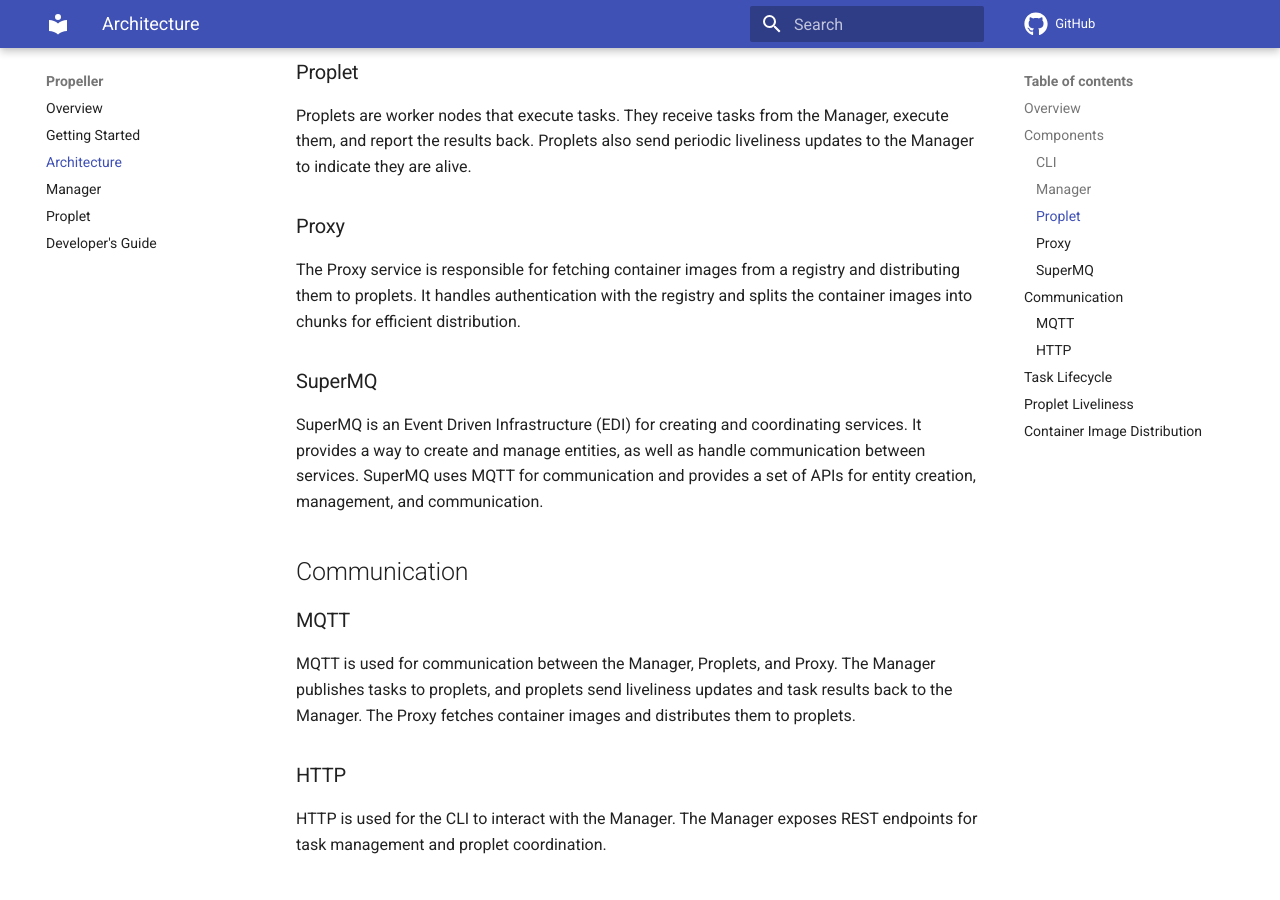
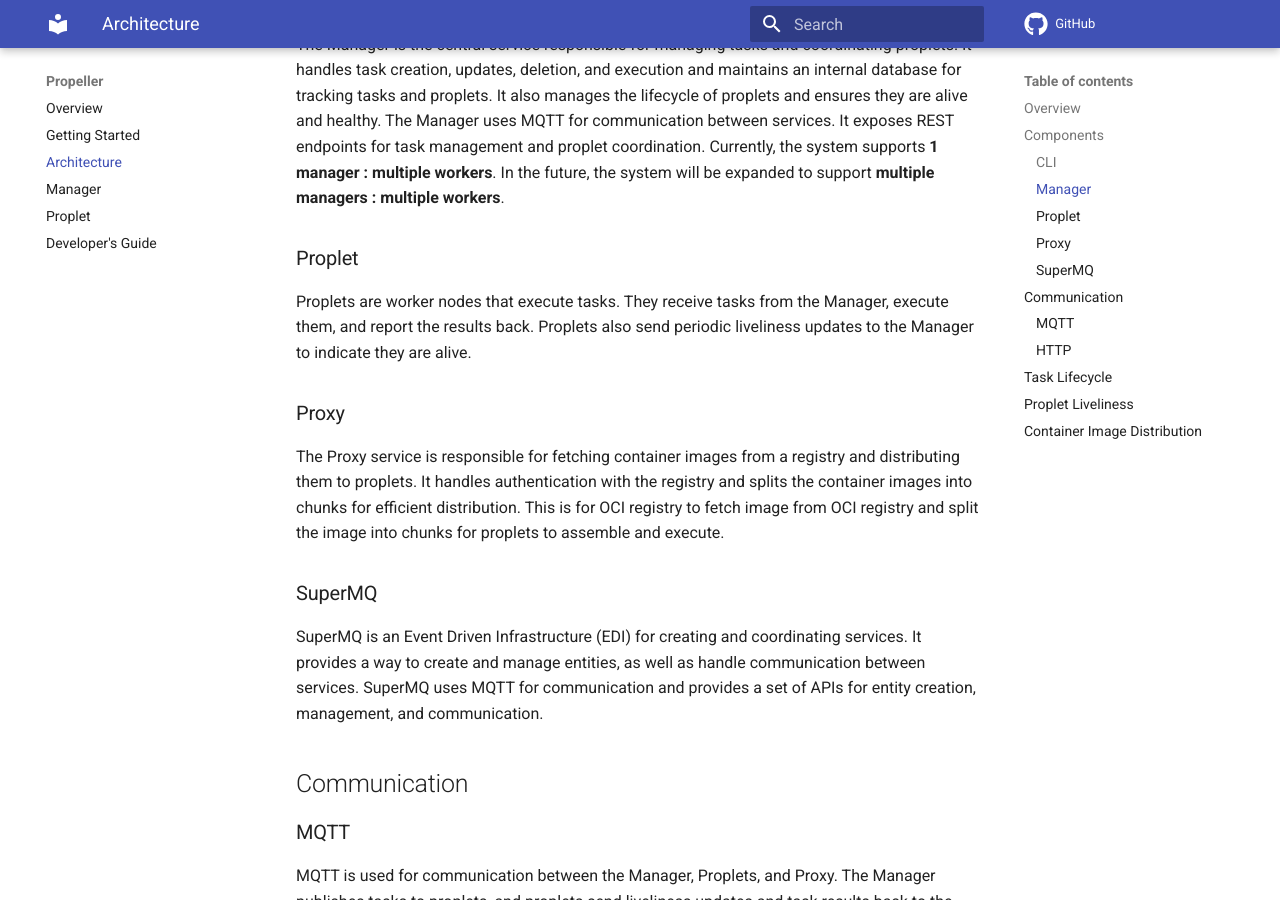
Before and after one commit to rodneyosodo/propeller-docs, an MkDocs documentation site: the page built from docs/architecture.md, in a window 1280 px wide and 900 px high, scrolled down 1632 px. Built offline with MkDocs 1.6.1 and Material for MkDocs 9.7.7, drawn with Linux system fonts in a browser that asks for light colours; comment, search, counter and statistics services are not loaded.

Commit message:
docs: add oci registry after proxy
Signed-off-by: Rodney Osodo <socials@rodneyosodo.com>

```diff
--- a/docs/architecture.md
+++ b/docs/architecture.md
@@ -28,7 +28,7 @@
 
 ### Proxy
 
-The Proxy service is responsible for fetching container images from a registry and distributing them to proplets. It handles authentication with the registry and splits the container images into chunks for efficient distribution.
+The Proxy service is responsible for fetching container images from a registry and distributing them to proplets. It handles authentication with the registry and splits the container images into chunks for efficient distribution. This is for OCI registry to fetch image from OCI registry and split the image into chunks for proplets to assemble and execute.
 
 ### SuperMQ
 
```
Also changed, not shown: docs/images/architecture.png.
